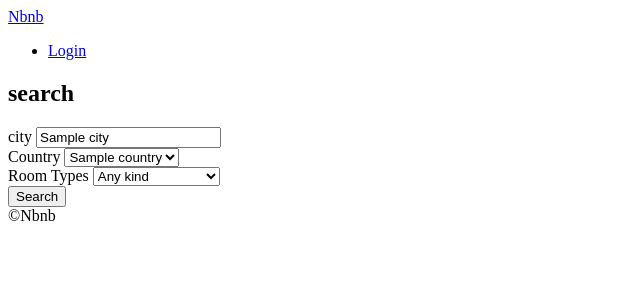
After one commit to seon54/airbnb-clone, a Django app: template templates/rooms/search.html in a window 1280 px wide. The commit adds this page. Shown: the top 300 px of the page, without its empty margins (0-640 px from the left). Run offline with Django 3.2, Linux system fonts and the light colour scheme; tables that the repository leaves empty hold one stand-in row (values such as "Sample post"); the template is opened without the code that fills it: values that come from a table or form of the project are taken from there, most other values are stand-ins (such as "Sample title", 1, 10 or a date in 2020).

Commit message:
update templates

```diff
--- a/templates/404.html
+++ b/templates/404.html
@@ -1,4 +1,8 @@
 {% extends "base.html" %}
+
+{% block page_title %}
+    Not found
+{% endblock page_title%}
 
 {% block content %}
     <h1>Not found</h1>
--- a/templates/base.html
+++ b/templates/base.html
@@ -2,13 +2,22 @@
 <html lang="en">
 <head>
     <meta charset="UTF-8">
-    <title>{% block page_name %}{% endblock page_name %}| Nbnb</title>
+    <title>{% block page_title %}{% endblock page_title %}| Nbnb</title>
 </head>
 <body>
-    {% include 'partials/header.html' %}
-    {% block content %}
+<header>
+    {% include 'partials/nav.html' %}
+    {% block search-bar %}
+        <form method='get' action='{% url 'rooms:search' %}'>
+            <input name='city' placeholder='Search by City'>
+        </form>
+    {% endblock search-bar %}
 
-    {% endblock %}
-    {% include 'partials/footer.html' %}
+
+</header>
+{% block content %}
+
+{% endblock %}
+{% include 'partials/footer.html' %}
 </body>
 </html>
--- a/templates/partials/header.html
+++ b/templates/partials/nav.html
@@ -3,4 +3,5 @@
     <ul>
         <li><a href="#">Login</a></li>
     </ul>
+
 </header>
--- /dev/null
+++ b/templates/rooms/search.html
@@ -0,0 +1,43 @@
+{% extends 'base.html' %}
+{% block page_title %}
+    Search
+{% endblock page_title %}
+
+{% block search-bar %} {% endblock search-bar %}
+
+{% block content %}
+
+    <h2>search</h2>
+
+    <form method='get' action='{% url 'rooms:search' %}'>
+        <div>
+            <label for="city">city</label>
+            <input value="{{ city }}" id='city' name='city' placeholder='Search by City'>
+        </div>
+
+        <div>
+            <label for="country">Country</label>
+            <select id="country" name="country">
+                {% for country in countries %}
+                    <option value="{{ country.code }}" {% if country.code == s_country %} selected{% endif %}>
+                        {{ country.name }}
+                    </option>
+                {% endfor %}
+            </select>
+        </div>
+
+        <div>
+            <label for="room_type">Room Types</label>
+            <select id="room_type" name="room_type">
+            <option value="0" {% if s_room_type == 0 %}selected{% endif %}>Any kind</option>
+                {% for room_type in room_types %}
+                    <option value="{{ room_type.pk }}" {% if s_room_type == room_type.pk %}selected{% endif %}>
+                        {{ room_type.name }}
+                    </option>
+                {% endfor %}
+            </select>
+        </div>
+
+        <button>Search</button>
+    </form>
+{% endblock content %}
```
Also changed, not shown: templates/rooms/room_detail.html (+6 -4 lines), templates/rooms/room_list.html (+5 -3 lines).
